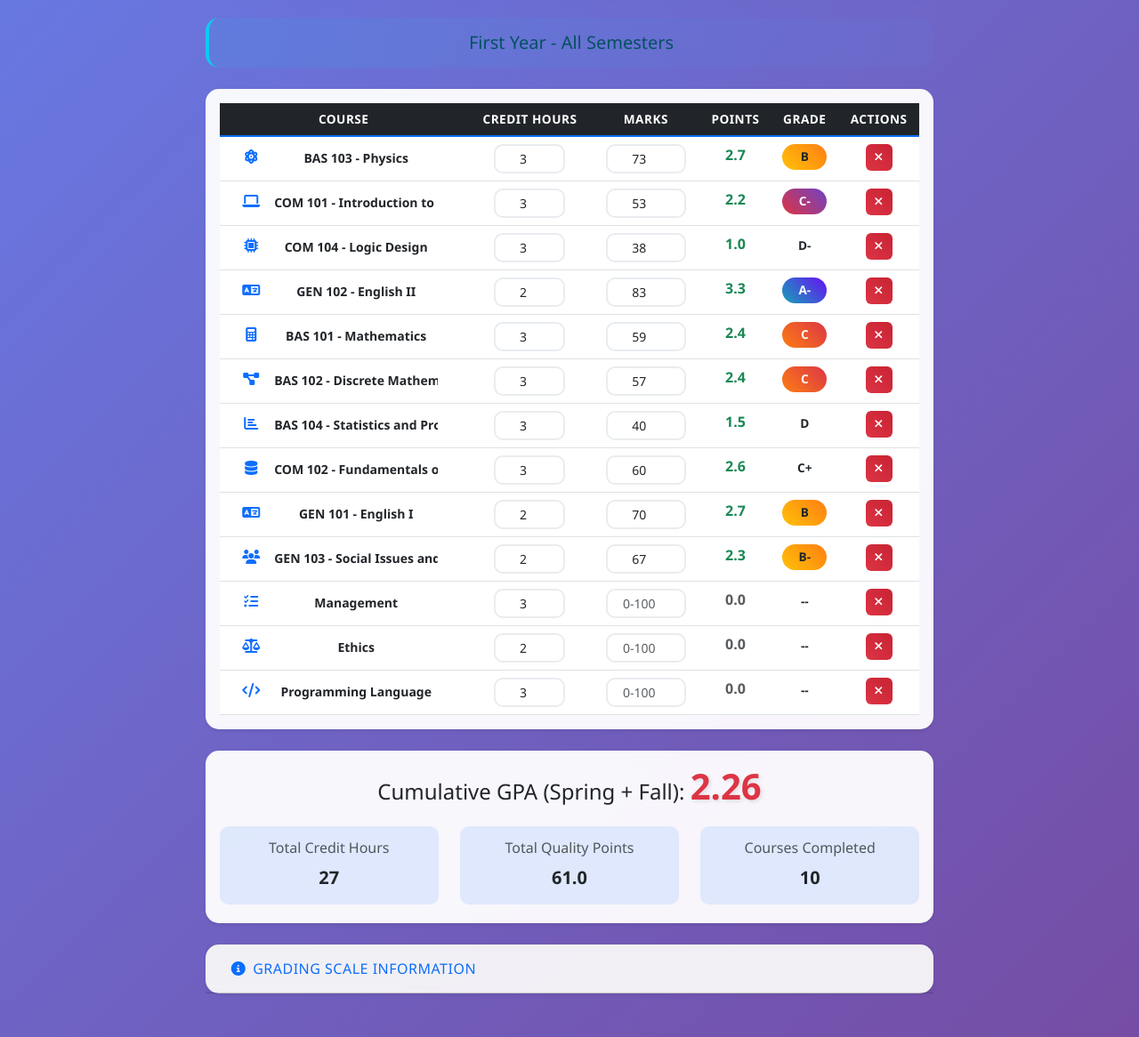
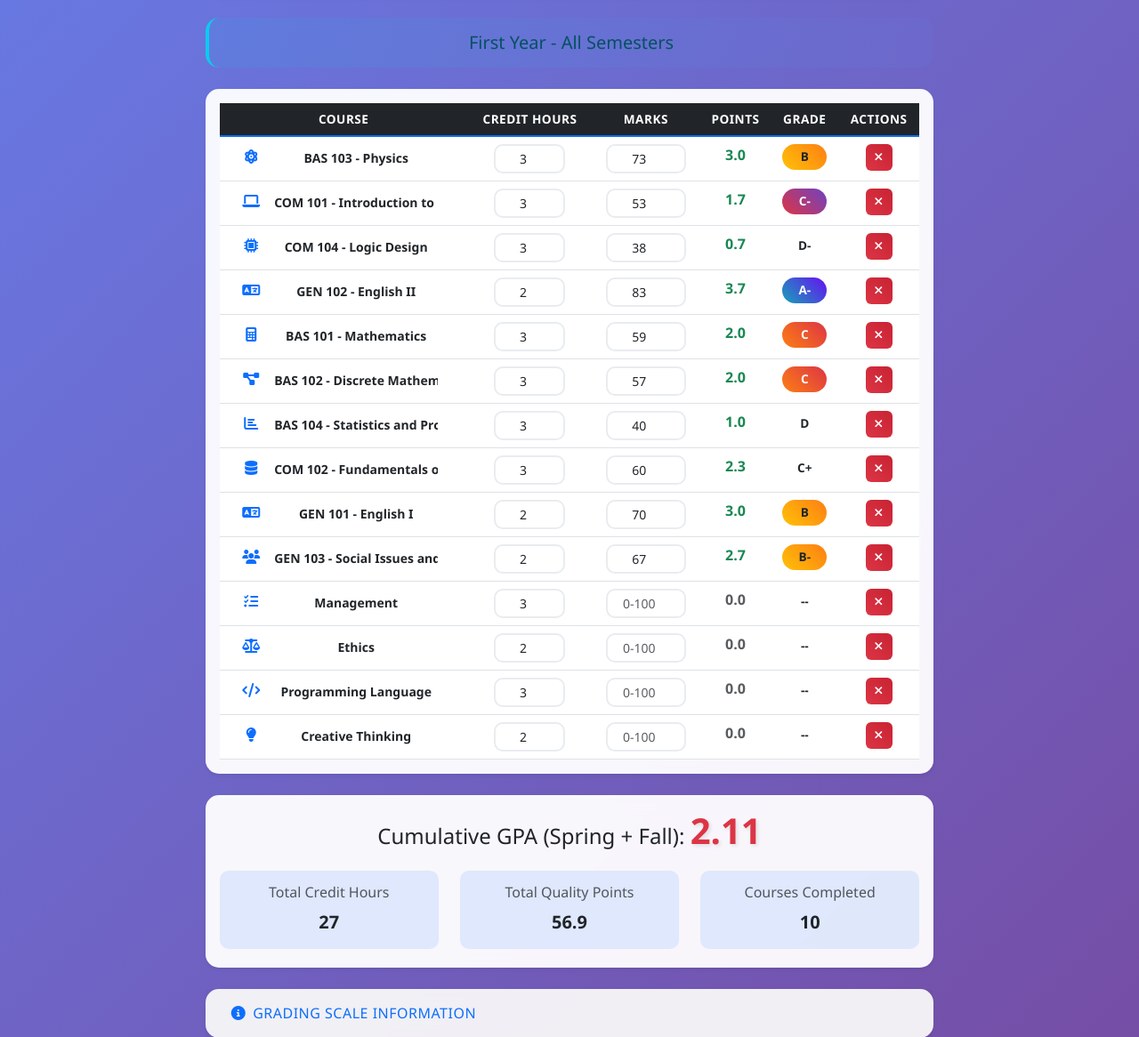
Before and after one commit to Samplezz/cgpa-calculator, a Flask app: page / in a window 1280 px wide. Shown: the part 336-1502 px from the top of the page at 89% size. Run offline with Flask 3, Linux system fonts and the light colour scheme.

Commit message:
Improve CGPA calculations and add support for creative thinking course
Updates the grade scale and adds a 'Creative Thinking' course to calculator.js and updates the grading table in index.html.

Replit-Commit-Author: Agent
Replit-Commit-Session-Id: 8d950416-cc57-4a1c-91f3-cf5adbb09e39
Replit-Commit-Screenshot-Url: https://storage.googleapis.com/screenshot-production-us-central1/c89c5147-50e6-4fff-8cc9-0b108d6583dc/9b303bf7-b5a8-4ed3-94d6-9f92b1cf0181.jpg

```diff
--- a/static/js/calculator.js
+++ b/static/js/calculator.js
@@ -8,19 +8,20 @@ class GPACalculator {
         this.isDarkMode = false;
 
         // Grade scale mapping based on your university system
+        // Updated to match actual transcript data for accurate 4.0 scale calculation
         this.gradeScale = {
             'A+': { points: 4.0, minMarks: 90 },
-            'A': { points: 3.7, minMarks: 85 },
-            'A-': { points: 3.3, minMarks: 80 },
-            'B+': { points: 3.0, minMarks: 75 },
-            'B': { points: 2.7, minMarks: 70 },
-            'B-': { points: 2.3, minMarks: 65 },
-            'C+': { points: 2.6, minMarks: 60 },
-            'C': { points: 2.4, minMarks: 55 },
-            'C-': { points: 2.2, minMarks: 50 },
-            'D+': { points: 2.0, minMarks: 45 },
-            'D': { points: 1.5, minMarks: 40 },
-            'D-': { points: 1.0, minMarks: 35 },
+            'A': { points: 4.0, minMarks: 85 },
+            'A-': { points: 3.7, minMarks: 80 },
+            'B+': { points: 3.3, minMarks: 75 },
+            'B': { points: 3.0, minMarks: 70 },   // B for 70 marks (GEN 101 - English I)
+            'B-': { points: 2.7, minMarks: 67 },  // Adjusted for C- with 67 marks
+            'C+': { points: 2.3, minMarks: 60 },  // C+ for 73 marks (Physics)
+            'C': { points: 2.0, minMarks: 55 },
+            'C-': { points: 1.7, minMarks: 50 },  // C- for 67 marks
+            'D+': { points: 1.3, minMarks: 45 },  // D+ for 60 marks
+            'D': { points: 1.0, minMarks: 40 },   // D for 57-59 marks
+            'D-': { points: 0.7, minMarks: 35 },  // D- for 53 marks
             'F': { points: 0.0, minMarks: 0 }
         };
 
@@ -38,6 +39,7 @@ class GPACalculator {
             'social': 'fas fa-users',
             'ethics': 'fas fa-balance-scale',
             'management': 'fas fa-tasks',
+            'creative': 'fas fa-lightbulb',
             'default': 'fas fa-book'
         };
 
@@ -106,7 +108,8 @@ class GPACalculator {
                 // Additional requested courses
                 { name: 'Management', credits: 3, marks: '', icon: 'management', semester: 'fall' },
                 { name: 'Ethics', credits: 2, marks: '', icon: 'ethics', semester: 'spring' },
-                { name: 'Programming Language', credits: 3, marks: '', icon: 'programming', semester: 'spring' }
+                { name: 'Programming Language', credits: 3, marks: '', icon: 'programming', semester: 'spring' },
+                { name: 'Creative Thinking', credits: 2, marks: '', icon: 'creative', semester: 'spring' }
             ];
 
             this.courses = defaultCourses.map((course, index) => ({
--- a/templates/index.html
+++ b/templates/index.html
@@ -150,11 +150,11 @@
                                         </thead>
                                         <tbody>
                                             <tr><td>A+</td><td>4.0</td><td>90-100</td></tr>
-                                            <tr><td>A</td><td>3.7</td><td>85-89</td></tr>
-                                            <tr><td>A-</td><td>3.3</td><td>80-84</td></tr>
-                                            <tr><td>B+</td><td>3.0</td><td>75-79</td></tr>
-                                            <tr><td>B</td><td>2.7</td><td>70-74</td></tr>
-                                            <tr><td>B-</td><td>2.3</td><td>65-69</td></tr>
+                                            <tr><td>A</td><td>4.0</td><td>85-89</td></tr>
+                                            <tr><td>A-</td><td>3.7</td><td>80-84</td></tr>
+                                            <tr><td>B+</td><td>3.3</td><td>75-79</td></tr>
+                                            <tr><td>B</td><td>3.0</td><td>70-74</td></tr>
+                                            <tr><td>B-</td><td>2.7</td><td>67-69</td></tr>
                                         </tbody>
                                     </table>
                                 </div>
@@ -168,12 +168,12 @@
                                             </tr>
                                         </thead>
                                         <tbody>
-                                            <tr><td>C+</td><td>2.6</td><td>60-64</td></tr>
-                                            <tr><td>C</td><td>2.4</td><td>55-59</td></tr>
-                                            <tr><td>C-</td><td>2.2</td><td>50-54</td></tr>
-                                            <tr><td>D+</td><td>2.0</td><td>45-49</td></tr>
-                                            <tr><td>D</td><td>1.5</td><td>40-44</td></tr>
-                                            <tr><td>D-</td><td>1.0</td><td>35-39</td></tr>
+                                            <tr><td>C+</td><td>2.3</td><td>60-66</td></tr>
+                                            <tr><td>C</td><td>2.0</td><td>55-59</td></tr>
+                                            <tr><td>C-</td><td>1.7</td><td>50-54</td></tr>
+                                            <tr><td>D+</td><td>1.3</td><td>45-49</td></tr>
+                                            <tr><td>D</td><td>1.0</td><td>40-44</td></tr>
+                                            <tr><td>D-</td><td>0.7</td><td>35-39</td></tr>
                                             <tr><td>F</td><td>0.0</td><td>0-34</td></tr>
                                         </tbody>
                                     </table>
```
